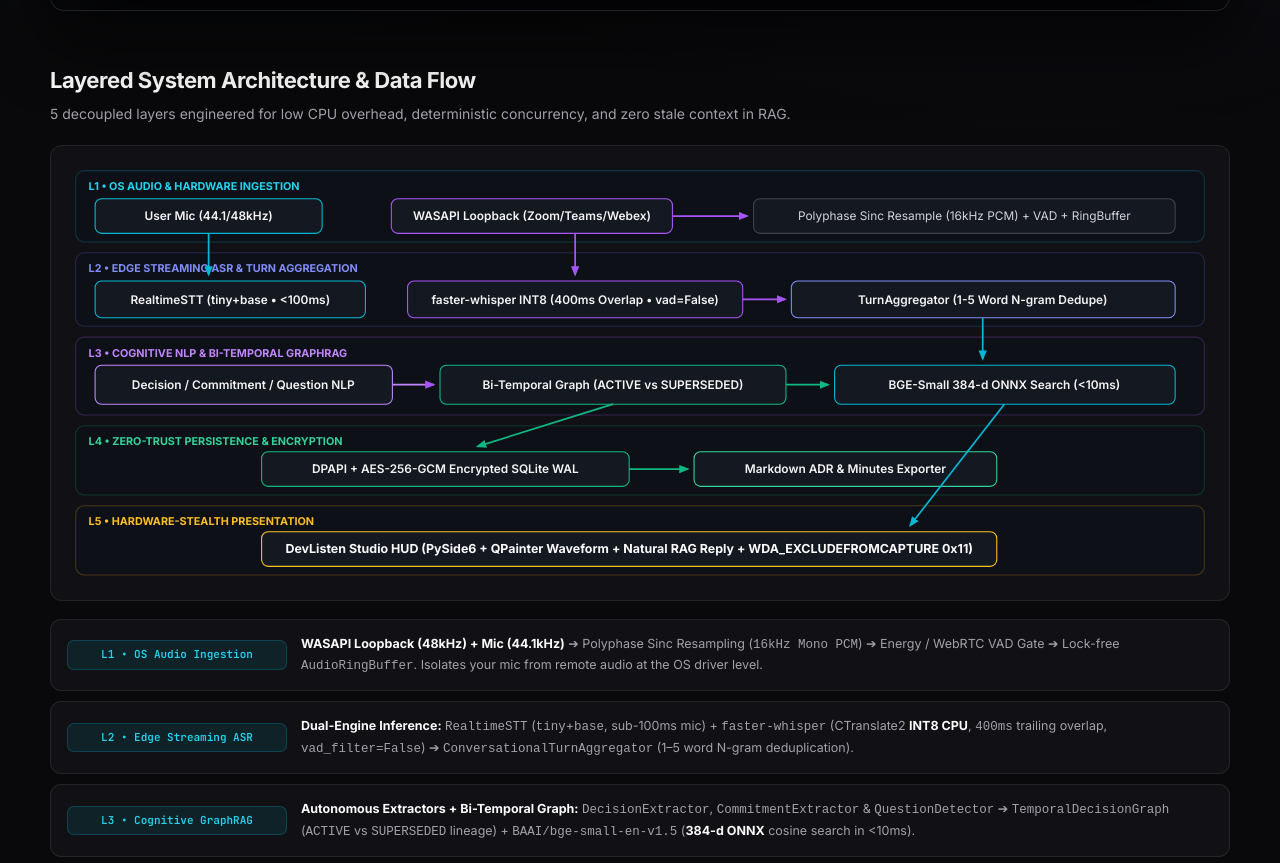
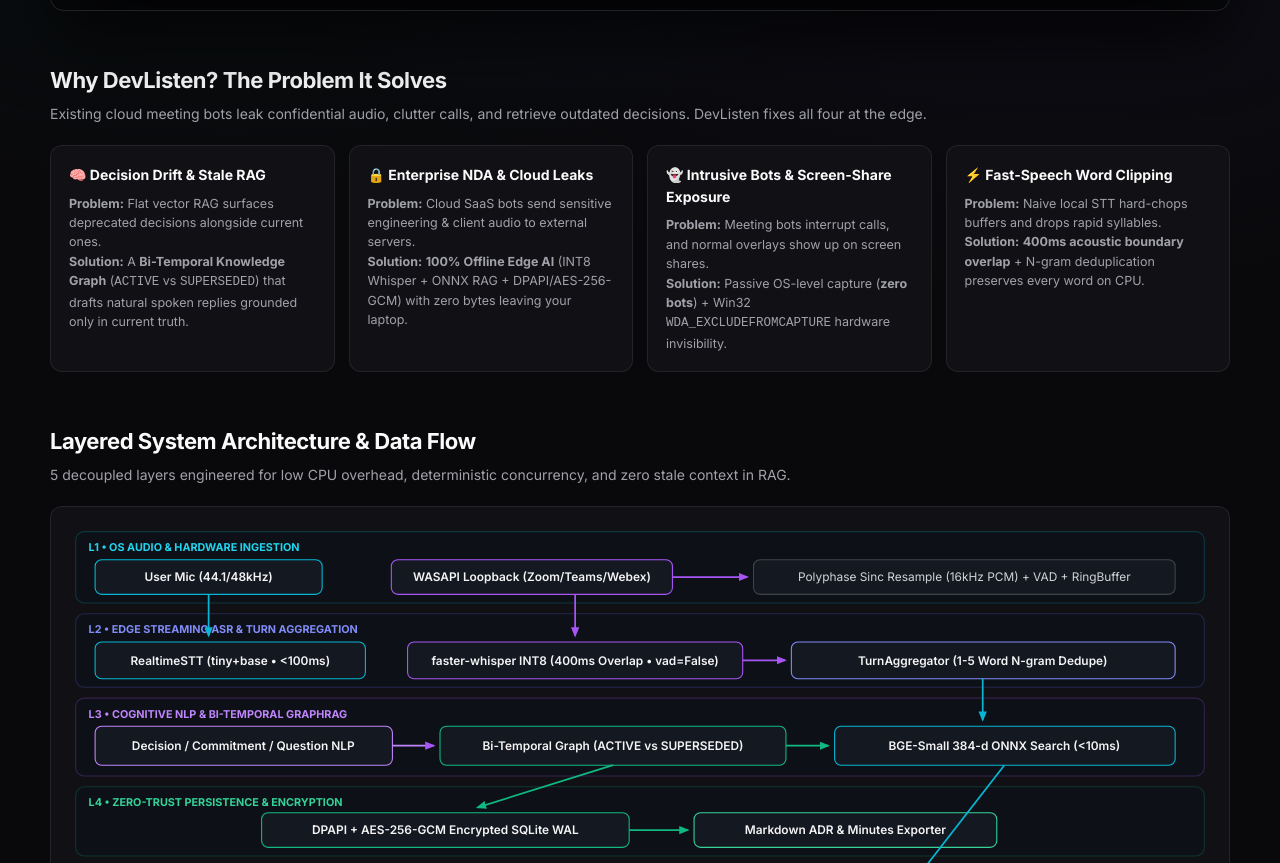
Before and after one commit to Devanshu777/DevListen, a plain HTML site: page docs/index.html in a window 1280 px wide. Shown: the part 1204-2067 px from the top of the page. Drawn offline with Linux system fonts and the light colour scheme.

Commit message:
docs: add clear Problem & Solution framing explaining why DevListen exists

```diff
--- a/docs/index.html
+++ b/docs/index.html
@@ -437,6 +437,30 @@
       </div>
     </div>
     </div><!-- end meeting-stage -->
+
+    <!-- The Problem & Why DevListen Exists -->
+    <div class="section" id="problem">
+      <h2 class="section-title">Why DevListen? The Problem It Solves</h2>
+      <p class="section-sub">Existing cloud meeting bots leak confidential audio, clutter calls, and retrieve outdated decisions. DevListen fixes all four at the edge.</p>
+      <div class="arch-grid">
+        <div class="arch-card">
+          <h3>🧠 Decision Drift &amp; Stale RAG</h3>
+          <p><strong>Problem:</strong> Flat vector RAG surfaces deprecated decisions alongside current ones.<br><strong>Solution:</strong> A <strong>Bi-Temporal Knowledge Graph</strong> (<code>ACTIVE</code> vs <code>SUPERSEDED</code>) that drafts natural spoken replies grounded only in current truth.</p>
+        </div>
+        <div class="arch-card">
+          <h3>🔒 Enterprise NDA &amp; Cloud Leaks</h3>
+          <p><strong>Problem:</strong> Cloud SaaS bots send sensitive engineering &amp; client audio to external servers.<br><strong>Solution:</strong> <strong>100% Offline Edge AI</strong> (INT8 Whisper + ONNX RAG + DPAPI/AES-256-GCM) with zero bytes leaving your laptop.</p>
+        </div>
+        <div class="arch-card">
+          <h3>👻 Intrusive Bots &amp; Screen-Share Exposure</h3>
+          <p><strong>Problem:</strong> Meeting bots interrupt calls, and normal overlays show up on screen shares.<br><strong>Solution:</strong> Passive OS-level capture (<strong>zero bots</strong>) + Win32 <code>WDA_EXCLUDEFROMCAPTURE</code> hardware invisibility.</p>
+        </div>
+        <div class="arch-card">
+          <h3>⚡ Fast-Speech Word Clipping</h3>
+          <p><strong>Problem:</strong> Naive local STT hard-chops buffers and drops rapid syllables.<br><strong>Solution:</strong> <strong>400ms acoustic boundary overlap</strong> + N-gram deduplication preserves every word on CPU.</p>
+        </div>
+      </div>
+    </div>
 
     <!-- Layer-by-Layer Architecture Flow -->
     <div class="section" id="architecture">
```
Also changed, not shown: 1 other file.
